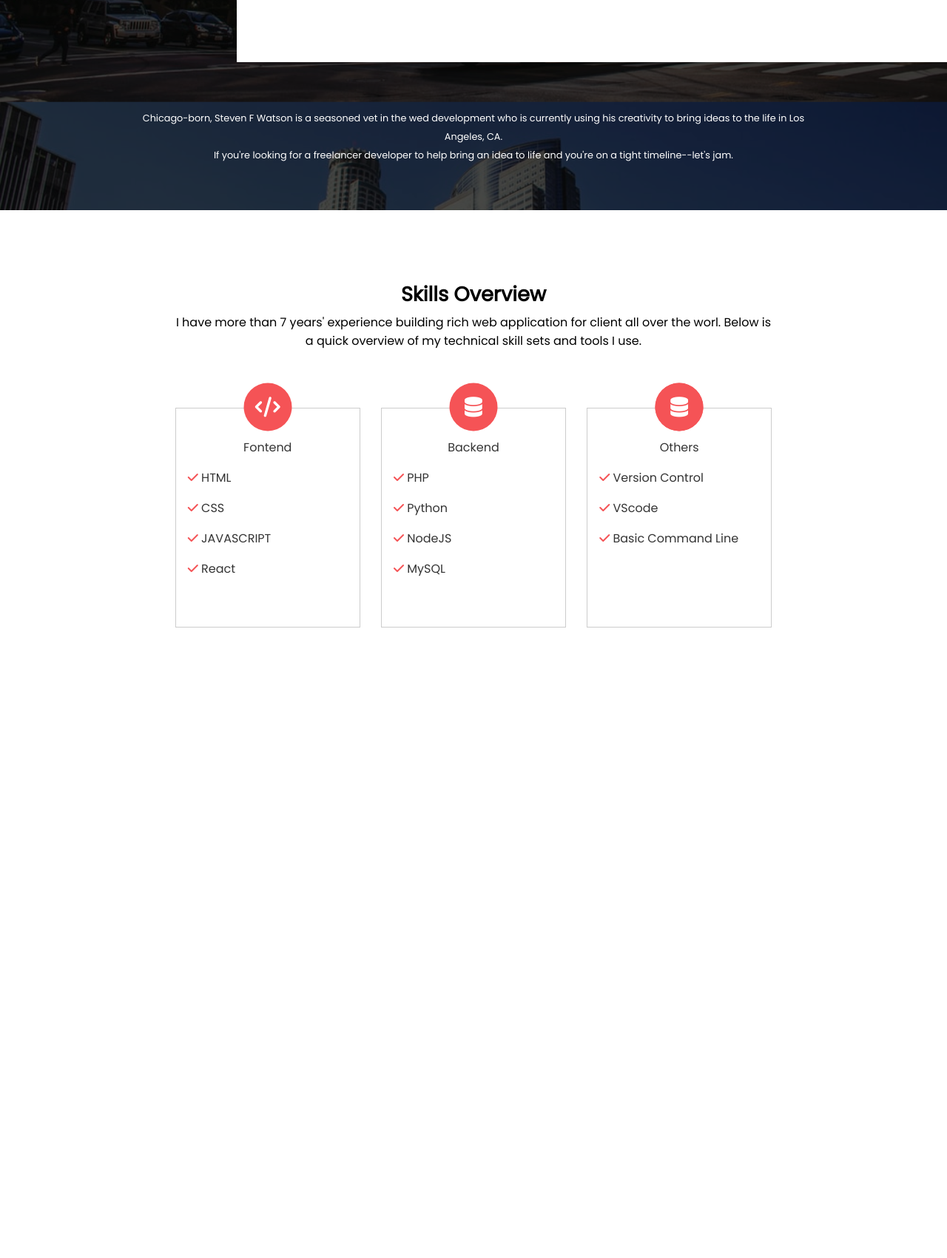
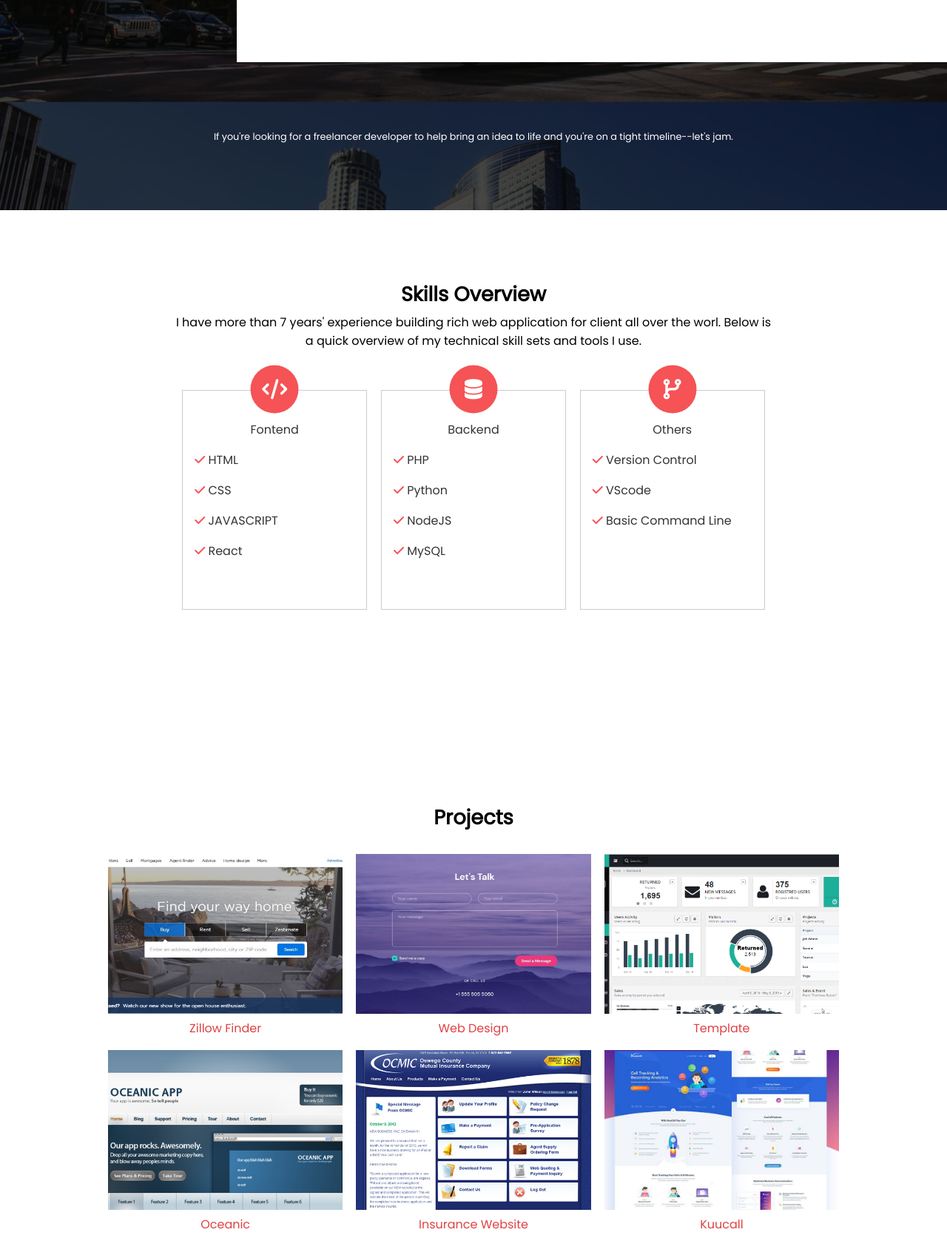
Before and after one commit to bossianofficialsite/SimplePort, a plain HTML site: page index.html in a window 1280 px wide. Shown: the part 716-2416 px from the top of the page at 74% size. Before the commit the page ends 1628 px from the top, so only its background shows below. Drawn offline with Linux system fonts and the light colour scheme; a web font is replaced by a local one.

Commit message:
Added Project Div

```diff
--- a/index.html
+++ b/index.html
@@ -50,9 +50,6 @@
         </main>
         <div class="about">
             <div class="about-cont">
-                <p>Chicago-born, Steven F Watson is a seasoned vet in the wed development who is currently
-                    using his creativity to bring ideas to the life in Los Angeles, CA.
-                </p>
                 <p>If you're looking for a freelancer developer to help bring an idea to life and
                     you're on a tight timeline--let's jam.
                 </p>
@@ -86,7 +83,6 @@
                     </div>
                     <div>
                         <div class="skill-logo"><i class="fas fa-code-branch"></i></div>
-                        <div class="skill-logo"><i class="fas fa-database"></i></div>
                         <p>Others</p>
                         <p><i class="fas fa-check"></i> Version Control</p>
                         <p><i class="fas fa-check"></i> VScode</p>
@@ -95,6 +91,85 @@
                 </div>
             </div>
         </div>
+        <div class="project">
+            <div class="project-cont">
+                <div>Projects</div>
+                <div>
+                    <div>
+                        <div class="proj-img">
+                            <img src="images/project-1.jpg">
+                            <div class="overlay">
+                                <div>
+                                    <div></div>
+                                    <div></div>
+                                </div>
+                            </div>
+                        </div>
+                        <div class="proj-info">Zillow Finder</div>
+                    </div>
+                    <div>
+                        <div class="proj-img">
+                            <img src="images/project-2.jpg">
+                            <div class="overlay">
+                                <div>
+                                    <div></div>
+                                    <div></div>
+                                </div>
+                            </div>
+                        </div>
+                        <div class="proj-info">Web Design</div>
+                    </div>
+                    <div>
+                        <div class="proj-img">
+                            <img src="images/project-3.png">
+                            <div class="overlay">
+                                <div>
+                                    <div></div>
+                                    <div></div>
+                                </div>
+                            </div>
+                        </div>
+                        <div class="proj-info">Template</div>
+                    </div>
+                    <div>
+                        <div class="proj-img">
+                            <img src="images/project-4.jpg">
+                            <div class="overlay">
+                                <div>
+                                    <div></div>
+                                    <div></div>
+                                </div>
+                            </div>
+                        </div>
+                        <div class="proj-info">Oceanic</div>
+                    </div>
+                    <div>
+                        <div class="proj-img">
+                            <img src="images/project-5.jpg">
+                            <div class="overlay">
+                                <div>
+                                    <div></div>
+                                    <div></div>
+                                </div>
+                            </div>
+                        </div>
+                        <div class="proj-info">Insurance Website</div>
+                    </div>
+                    <div>
+                        <div class="proj-img">
+                            <img src="images/project-6.jpg">
+                            <div class="overlay">
+                                <div>
+                                    <div></div>
+                                    <div></div>
+                                </div>
+                            </div>
+                        </div>
+                        <div class="proj-info">Kuucall</div>
+                    </div>
+                </div>
+            </div>
+        </div>
     </div>
 </body>
 </html>
--- a/style.css
+++ b/style.css
@@ -220,7 +220,89 @@ main > div {
     color: rgb(245, 83, 86);
     padding-left: 1em;
 }
-
+.project {
+    width: 100%;
+    height: 100%;
+    background: #fff;
+}
+.project-cont {
+    width: 80%;
+    height: 100%;
+    margin: auto;
+}
+.project-cont > div:first-child {
+    width: 100%;
+    height: 70px;
+    font: 700 1.7rem 'Poppins', sans-serif;
+    text-align: center;
+}
+.project-cont > div:last-child {
+    width: 100%;
+    height: 530px;
+    display: flex;
+    flex-wrap: wrap;
+    justify-content: space-evenly;
+}
+.project-cont > div:last-child > div {
+    width: 31%;
+    height: 48%;
+}
+.proj-img {
+    width: 100%;
+    height: 85%;
+    overflow: hidden;
+    cursor: pointer;
+}
+.proj-img > img {
+    width: 100%;
+    height: 100%;
+    object-fit: cover;
+    transition: .5s;
+}
+.proj-info {
+    width: 100%;
+    height: 15%;
+    text-align: center;
+    line-height: 40px;
+    color: rgb(223, 66, 68);
+}
+.overlay {
+    position: absolute;
+    width: 100%;
+    height: 0;
+    background: rgba(0, 0, 0, .5);
+    top: 0;
+    left: 0;
+    transition: .3s;
+    overflow: hidden;
+}
+.overlay > div {
+    position: absolute;
+    right: 2%;
+    height: 100%;
+}
+.overlay > div > div {
+    width: 15px;
+    height: 15px;
+    border-radius: 50%;
+    float: left;
+    margin: .2em;
+}
+.overlay > div > div:hover {
+    opacity: .7;
+}
+.overlay > div > div:first-child {
+    background: rgb(233, 65, 65);
+}
+.overlay > div > div:last-child {
+    background: rgb(247, 184, 68);
+}
+.proj-img:hover .overlay {
+    height: 23px;
+}
+.proj-img:hover img {
+    opacity: .8;
+}
 
 
 
@@ -310,6 +392,7 @@ main > div {
     }
     .skill-cont > div:first-child > div:last-child {
         font-size: .9rem;
+        text-align: justify;
     }
     .skill-cont > div:last-child{
         flex-direction: column;
@@ -322,7 +405,6 @@ main > div {
         width: 70%;
         margin:  1.5em auto;
     }
-
 
 }
 @media only screen and (min-width: 600px) {
@@ -386,6 +468,34 @@ main > div {
     .about-cont > p {
         font-size: .8rem;
         line-height: 25px;
+    }
+    .skill {
+        padding: 0;
+        height: 150%;
+    }
+    .skill-cont {
+        width: 90%;
+    }
+    .skill-cont > div:first-child > div:first-child {
+        font-size: 1.5rem;
+    }
+    .skill-cont > div:first-child > div:last-child {
+        font-size: .9rem;
+        text-align: justify;
+    }
+    .skill-cont > div:last-child{
+        flex-direction: column;
+        height: 80%;
+    }
+    .skill-cont > div:last-child > div:nth-child(1) {
+        margin-top: 2.8em;
+    }
+    .skill-cont > div:last-child > div {
+        width: 70%;
+        margin:  1.5em auto;
+    }
+    .skill-logo + p ~ p {
+        font-size: 1rem;
     }
 }
 @media only screen and (min-width: 768px) {
@@ -452,6 +562,27 @@ main > div {
         font-size: .8rem;
         line-height: 25px;
     }
+    .skill {
+        padding: 1em;
+        height: 80%;
+    }
+    .skill-cont {
+        width: 95%;
+    }
+    .skill-cont > div:first-child > div:first-child {
+        font-size: 1.7rem;
+    }
+    .skill-cont > div:first-child > div:last-child {
+        font-size: 1rem;
+        text-align: center;
+    }
+    .skill-cont > div:last-child{
+        height: 350px;
+        flex-direction: row;
+    }
+    .skill-cont > div:last-child > div {
+        width: 31%;
+    }
 }
 @media only screen and (min-width: 992px) {
     main {
@@ -515,6 +646,10 @@ main > div {
     .about-cont > p {
         font-size: .8rem;
         line-height: 25px;
+    }
+    .skill {
+        padding: 2em;
+        height: 80%;
     }
 }
 @media only screen and (min-width: 1200px) {
@@ -584,4 +719,11 @@ main > div {
         font-size: .8rem;
         line-height: 25px;
     }
+    .skill {
+        padding: 4em;
+        height: 100%;
+    }
+    .skill-cont {
+        width: 70%;
+    }
 }
```
Also changed, not shown: images/project-1.jpg (added), images/project-2.jpg (added), images/project-3.png (added), images/project-4.jpg (added), images/project-5.jpg (added), images/project-6.jpg (added).
